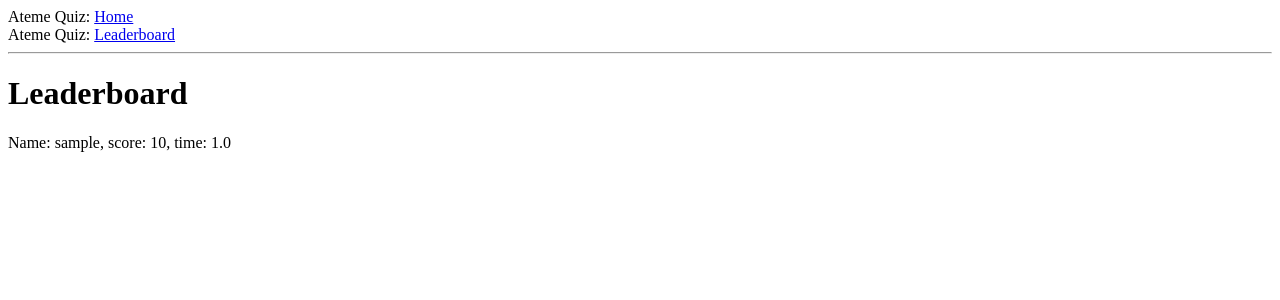
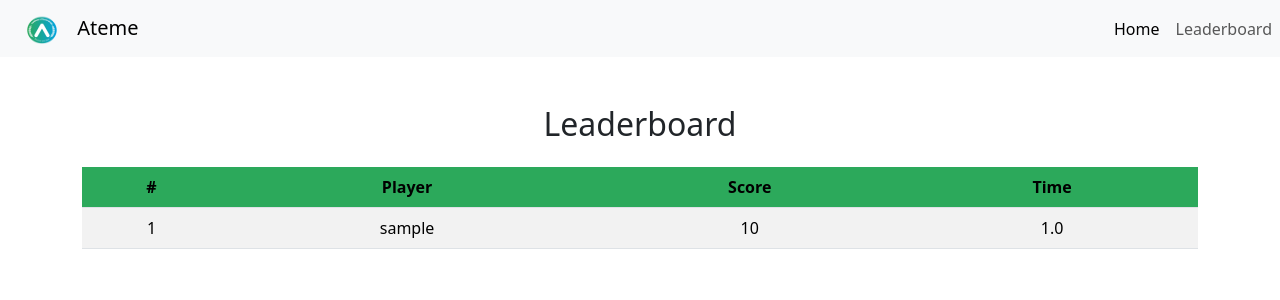
Before and after one commit to MichaelLaguatan/Ateme-Quiz-Game, a Flask app: page /leaderboard in a window 1280 px wide. Shown: the top 300 px of the page. Run offline with Flask 3, Linux system fonts and the light colour scheme; tables that the repository leaves empty hold one stand-in row (values such as "Sample post").

Commit message:
Front end formatting

```diff
--- a/app/forms.py
+++ b/app/forms.py
@@ -4,8 +4,8 @@ from wtforms.validators import DataRequired
 
 
 class RegistrationForm(FlaskForm):
-    username=StringField('Username (First and Last)', validators=[DataRequired()])
-    submit = SubmitField('Submit')
+    username=StringField('Name (First and Last)', validators=[DataRequired()])
+    submit = SubmitField('Start Quiz!')
 
 class QuestionForm(FlaskForm):
     question_number = HiddenField()
--- /dev/null
+++ b/app/static/styles.css
@@ -0,0 +1,20 @@
+.custom-btn {
+    background-color: #2CA95B;
+    color: white;
+    border: none;
+}
+
+.custom-btn:hover {
+    background-color: #2CA95B;
+    filter: brightness(85%);
+    color: white;
+}
+
+.question-block p {
+    margin: 0;
+}
+
+thead {
+    --bs-table-bg: #2CA95B;
+    color: white;
+}
--- a/app/templates/base.html
+++ b/app/templates/base.html
@@ -1,12 +1,40 @@
-<!DOCTYPE html>
-<html>
+<!doctype html>
+<html lang="en">
   <head>
+    <meta charset="utf-8">
+    <meta name="viewport" content="width=device-width, initial-scale=1">
     <title>Ateme Quiz</title>
+    <link
+        href="https://cdn.jsdelivr.net/npm/bootstrap@5.3.2/dist/css/bootstrap.min.css"
+        rel="stylesheet"
+        integrity="sha384-T3c6CoIi6uLrA9TneNEoa7RxnatzjcDSCmG1MXxSR1GAsXEV/Dwwykc2MPK8M2HN"
+        crossorigin="anonymous">
+        <link rel="stylesheet" href="{{ url_for('static', filename='styles.css') }}">
   </head>
   <body>
-        <div>Ateme Quiz: <a href="{{ url_for('main.index')}}">Home</a></div>
-        <div>Ateme Quiz: <a href="{{ url_for('main.leaderboard')}}">Leaderboard</a></div>
-        <hr>
+    <nav class="navbar navbar-expand-lg bg-body-tertiary">
+        <div class= "container-fluid">
+            <a class="navbar-brand" href="#">
+                <img src="{{ url_for('static', filename='images/LOGO-Transparent-big.png')}}" alt="logo" width="60" height="30" class="d-inline-block align-text-top">
+                Ateme
+            </a>
+        </div>
+        <div class="collapse navbar-collapse">
+            <ul class="navbar-nav me-auto mb-2 mb-lg-0">
+                <li class="nav_item">
+                    <a class="nav-link active" href="{{ url_for('main.index')}}">Home</a>
+                </li>
+                <li class="nav-item">
+                    <a class="nav-link" href="{{ url_for('main.leaderboard')}}">Leaderboard</a>
+                </li>
+            </ul>
+        </div>
+    </nav>
     {% block content %}{% endblock %}
+    <script
+        src="https://cdn.jsdelivr.net/npm/bootstrap@5.3.2/dist/js/bootstrap.bundle.min.js"
+        integrity="sha384-C6RzsynM9kWDrMNeT87bh95OGNyZPhcTNXj1NW7RuBCsyN/o0jlpcV8Qyq46cDfL"
+        crossorigin="anonymous">
+    </script>
   </body>
 </html>
--- a/app/templates/leaderboard.html
+++ b/app/templates/leaderboard.html
@@ -1,8 +1,32 @@
 {% extends "base.html" %}
 
 {% block content %}
-    <h1>Leaderboard</h1>
-    {% for user in users %}
-      Name: {{user.username}}, score: {{user.score}}, time: {{user.time_taken}}<br>
-    {% endfor %}
+
+<div class="container mt-5">
+  <h2 class="text-center mb-4">Leaderboard</h2>
+
+  <div class="table-responsive">
+    <table class="table table-striped table-hover text-center align-middle">
+      <thead>
+        <tr>
+          <th>#</th>
+          <th>Player</th>
+          <th>Score</th>
+          <th>Time</th>
+        </tr>
+      </thead>
+      <tbody>
+        {% for user in users %}
+        <tr>
+          <td>{{ loop.index }}</td>
+          <td>{{ user.username }}</td>
+          <td>{{ user.score }}</td>
+          <td>{{ user.time_taken }}</td>
+        </tr>
+        {% endfor %}
+      </tbody>
+    </table>
+  </div>
+</div>
+
 {% endblock %}
```
Also changed, not shown: app/templates/index.html (+11 -5 lines), app/templates/quiz.html (+10 -6 lines), app.db, app/static/images/LOGO-Transparent-big.png (added). Lines whose indentation alone changed are shown as unchanged.
